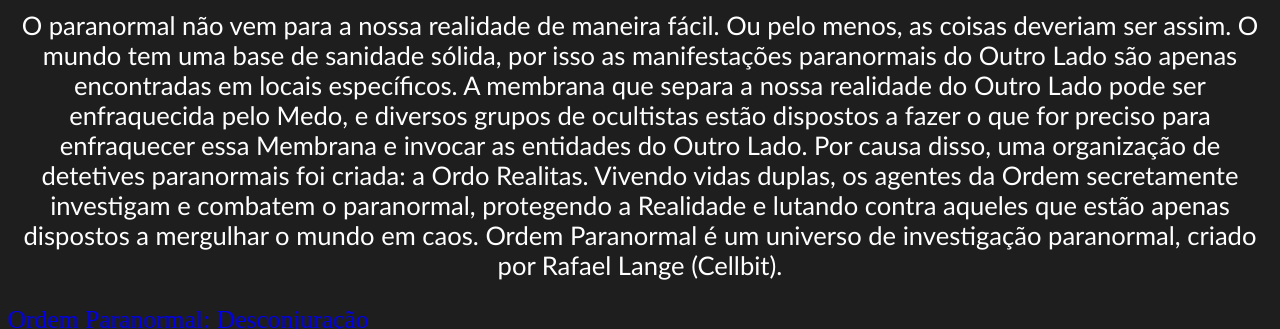
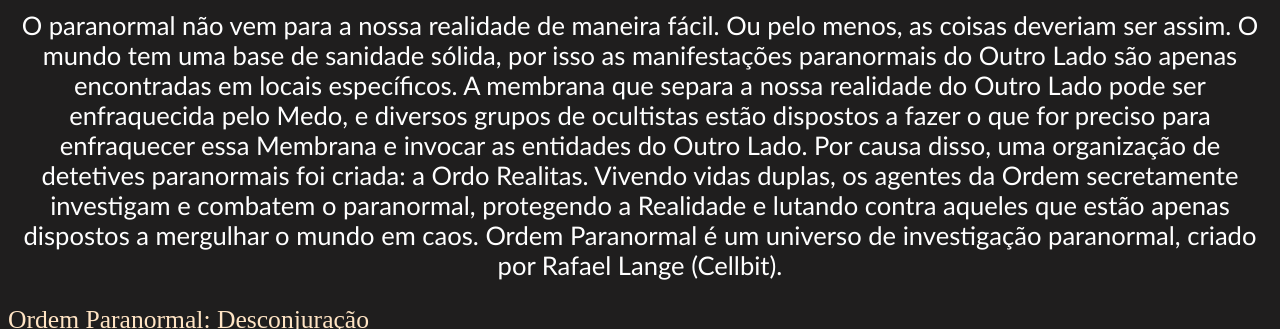
Before and after one commit to bruno0011/Hobby, a plain HTML site: page index.html in a window 1280 px wide. Shown: the part 265-594 px from the top of the page. Drawn offline with Linux system fonts and the light colour scheme.

Commit message:
finalizado

```diff
--- a/style.css
+++ b/style.css
@@ -29,3 +29,6 @@ iframe {
     margin: 0 auto;
     width: 500px;
 }
+a{
+    color:bisque
+}
```
